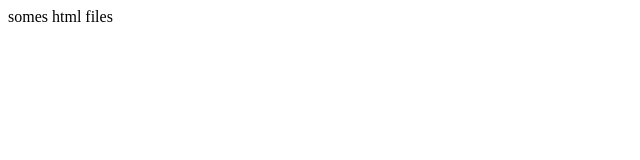
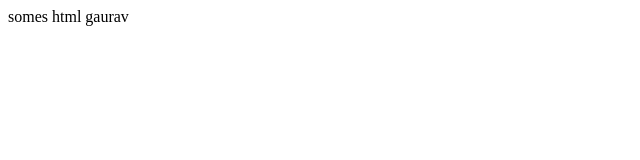
Before and after one commit to Gaurav-Singh-Chauhan-05/communication, a plain HTML site: page Gaurav/index.html in a window 1280 px wide. Shown: the full height of the page, 0-640 px from the left. Drawn offline with Linux system fonts and the light colour scheme.

Commit message:
files replaced with gaurav

```diff
--- a/Gaurav/index.html
+++ b/Gaurav/index.html
@@ -6,7 +6,7 @@
     <title>Document</title>
 </head>
 <body>
-    somes html files
+    somes html gaurav
 
 </body>
 </html>
```
